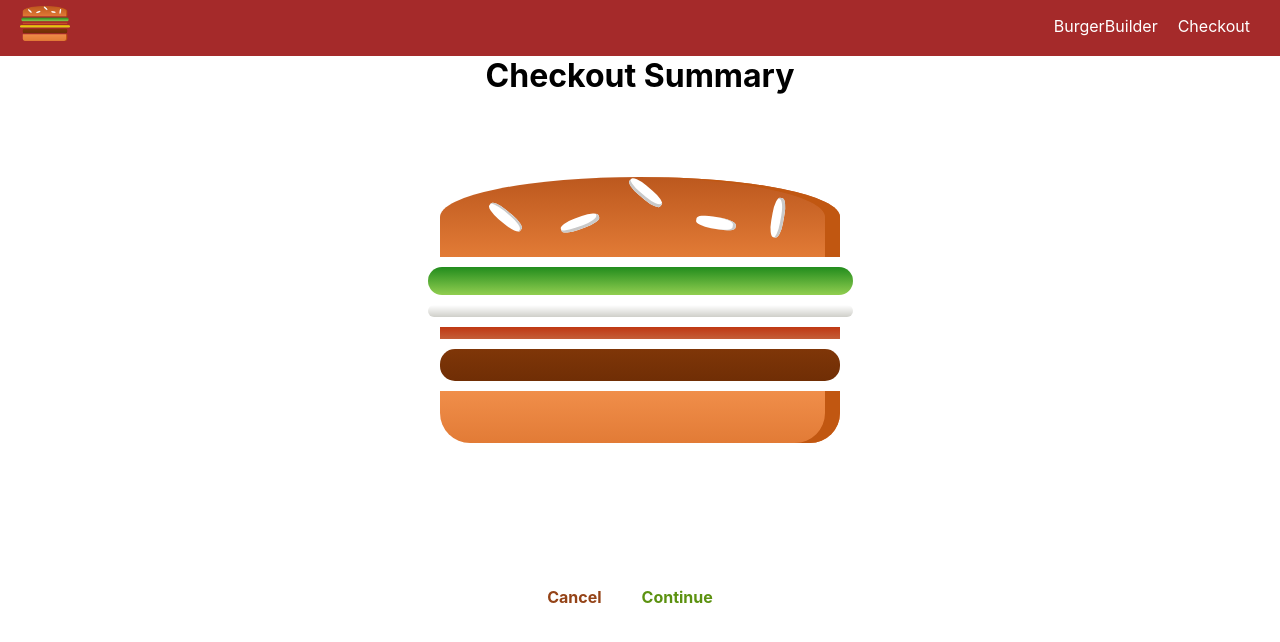
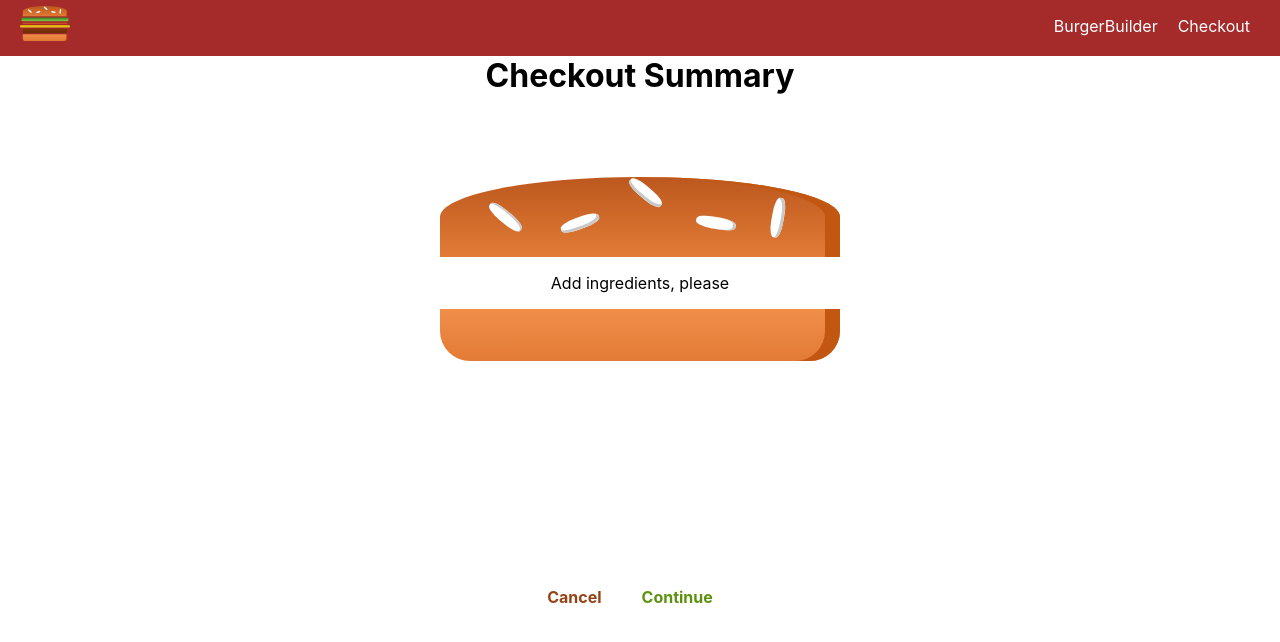
Before and after one commit to gromen/burger-builder, a React (Create React App) app: page /checkout in a window 1280 px wide. Shown: the top 642 px of the page. Built offline with nearby package versions, Linux system fonts and the light colour scheme.

Commit message:
show chose burger in checkout

```diff
--- a/src/App.js
+++ b/src/App.js
@@ -11,8 +11,8 @@ class App extends Component {
     return (
       <Layout>
         <Switch>
+          <Route path='/checkout/' component={Checkout} />
           <Route exact path='/' component={BurgerBuilder} />
-          <Route path='/checkout/' component={Checkout} />
         </Switch>
       </Layout>
     );
--- a/src/components/Burger/Burger.js
+++ b/src/components/Burger/Burger.js
@@ -1,3 +1,5 @@
+import { withRouter } from "react-router-dom";
+
 import BurgerIngredient from "./BurgerIngredient/BurgerIngredient";
 import classes from "../../components/Burger/Burger.module.css";
 import classesGlobal from "../../App.module.css";
@@ -24,4 +26,4 @@ const Burger = (props) => {
   );
 };
 
-export default Burger;
+export default withRouter(Burger);
--- a/src/components/Order/CheckoutSummary/CheckoutSummary.js
+++ b/src/components/Order/CheckoutSummary/CheckoutSummary.js
@@ -5,12 +5,16 @@ import Button from "../../UI/Button/Button";
 
 import classes from "./CheckoutSummary.module.css";
 
-const checkoutSummary = ({ ingredients }) => (
+const checkoutSummary = ({ ingredients, onCheckoutCancelled, onCheckoutSucceed }) => (
   <div className={classes.CheckoutSummary}>
     <h1>Checkout Summary</h1>
     <Burger ingredients={ingredients} />
-    <Button btnType='Danger'>Cancel</Button>
-    <Button btnType='Success'>Continue</Button>
+    <Button clicked={onCheckoutCancelled} btnType='Danger'>
+      Cancel
+    </Button>
+    <Button clicked={onCheckoutSucceed} btnType='Success'>
+      Continue
+    </Button>
   </div>
 );
 
--- a/src/containers/BurgerBuilder/BurgerBuilder.js
+++ b/src/containers/BurgerBuilder/BurgerBuilder.js
@@ -78,32 +78,41 @@ class BurgerBuilder extends Component {
   };
 
   purchaseContinue = () => {
-    this.setState({ loading: true });
+    const queryParams = [];
+    for (let i in this.state.ingredients) {
+      queryParams.push(`${encodeURIComponent(i)}=${encodeURIComponent(this.state.ingredients[i])}`);
+    }
+    const queryString = queryParams.join("&");
 
-    const order = {
-      ingredients: this.state.ingredients,
-      price: this.state.totalPrice,
-      customer: {
-        name: "Marcin Gromek",
-        address: {
-          street: "teststreet",
-          zipCode: "00-3323",
-          country: "Poland",
-        },
-        email: "test@test.com",
-      },
-      deliveryMethod: "fast",
-    };
-
-    axios
-      .post("/orders.json", order)
-      .then((response) => {
-        this.setState({ loading: false, purchasing: false });
-        console.log(response);
-      })
-      .catch((error) => {
-        this.setState({ loading: false, purchasing: false });
-      });
+    console.log(queryParams);
+    this.props.history.push({
+      pathname: "/checkout",
+      search: queryString,
+    });
+    // this.setState({ loading: true });
+    // const order = {
+    //   ingredients: this.state.ingredients,
+    //   price: this.state.totalPrice,
+    //   customer: {
+    //     name: "Marcin Gromek",
+    //     address: {
+    //       street: "teststreet",
+    //       zipCode: "00-3323",
+    //       country: "Poland",
+    //     },
+    //     email: "test@test.com",
+    //   },
+    //   deliveryMethod: "fast",
+    // };
+    // axios
+    //   .post("/orders.json", order)
+    //   .then((response) => {
+    //     this.setState({ loading: false, purchasing: false });
+    //     console.log(response);
+    //   })
+    //   .catch((error) => {
+    //     this.setState({ loading: false, purchasing: false });
+    //   });
   };
 
   render() {
--- a/src/containers/Checkout/Checkout.js
+++ b/src/containers/Checkout/Checkout.js
@@ -13,10 +13,34 @@ class Checkout extends Component {
     },
   };
 
+  componentDidMount() {
+    const urlParams = new URLSearchParams(this.props.location.search);
+    let ingredients = {};
+
+    for (let param of urlParams.entries()) {
+      ingredients[param[0]] = +param[1];
+    }
+
+    this.setState({ ingredients: ingredients });
+  }
+
+  onCheckoutCancelledHandler = () => {
+    this.props.history.goBack();
+  };
+
+  onCheckoutSucceedHandler = () => {
+    // this.setState({ingredients: this})
+    this.props.history.replace("/checkout");
+  };
+
   render() {
     return (
       <div>
-        <CheckoutSummary ingredients={this.state.ingredients} />
+        <CheckoutSummary
+          onCheckoutSucceed={this.onCheckoutSucceedHandler}
+          onCheckoutCancelled={this.onCheckoutCancelledHandler}
+          ingredients={this.state.ingredients}
+        />
       </div>
     );
   }
```
